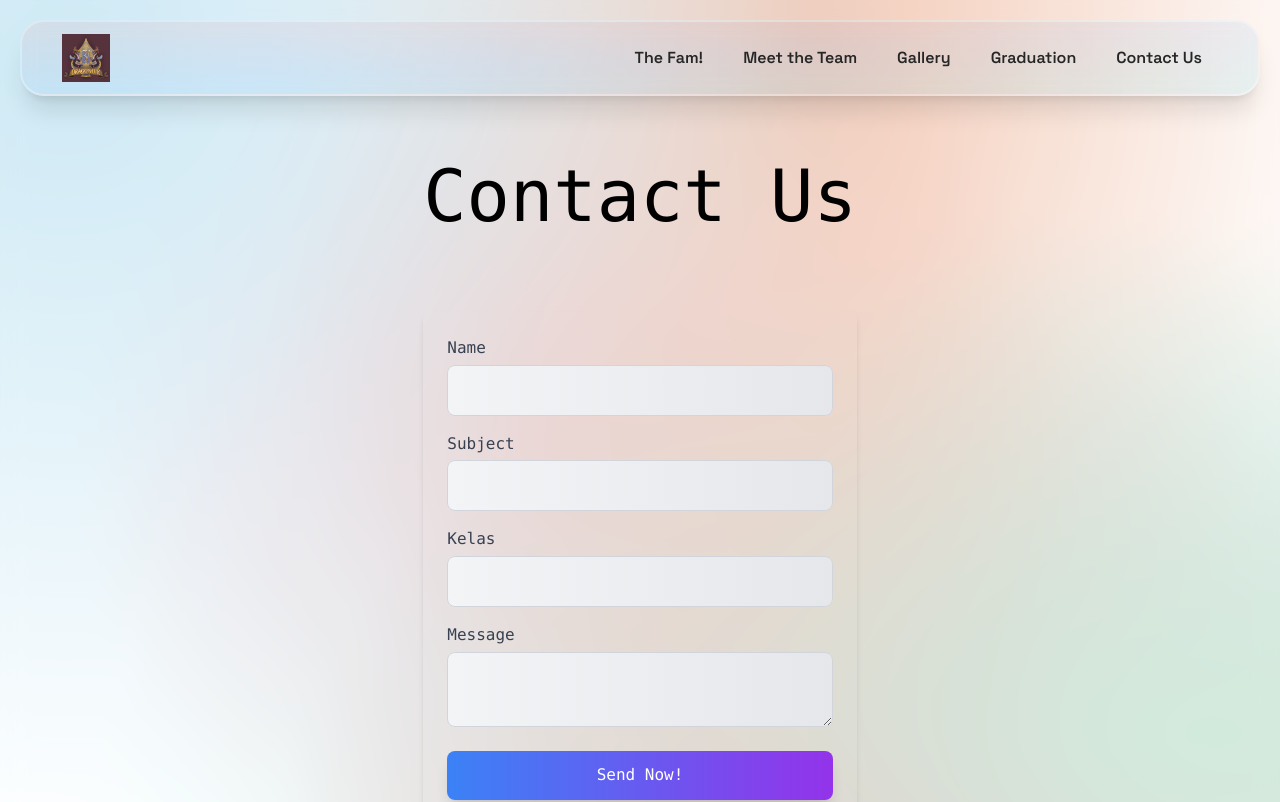
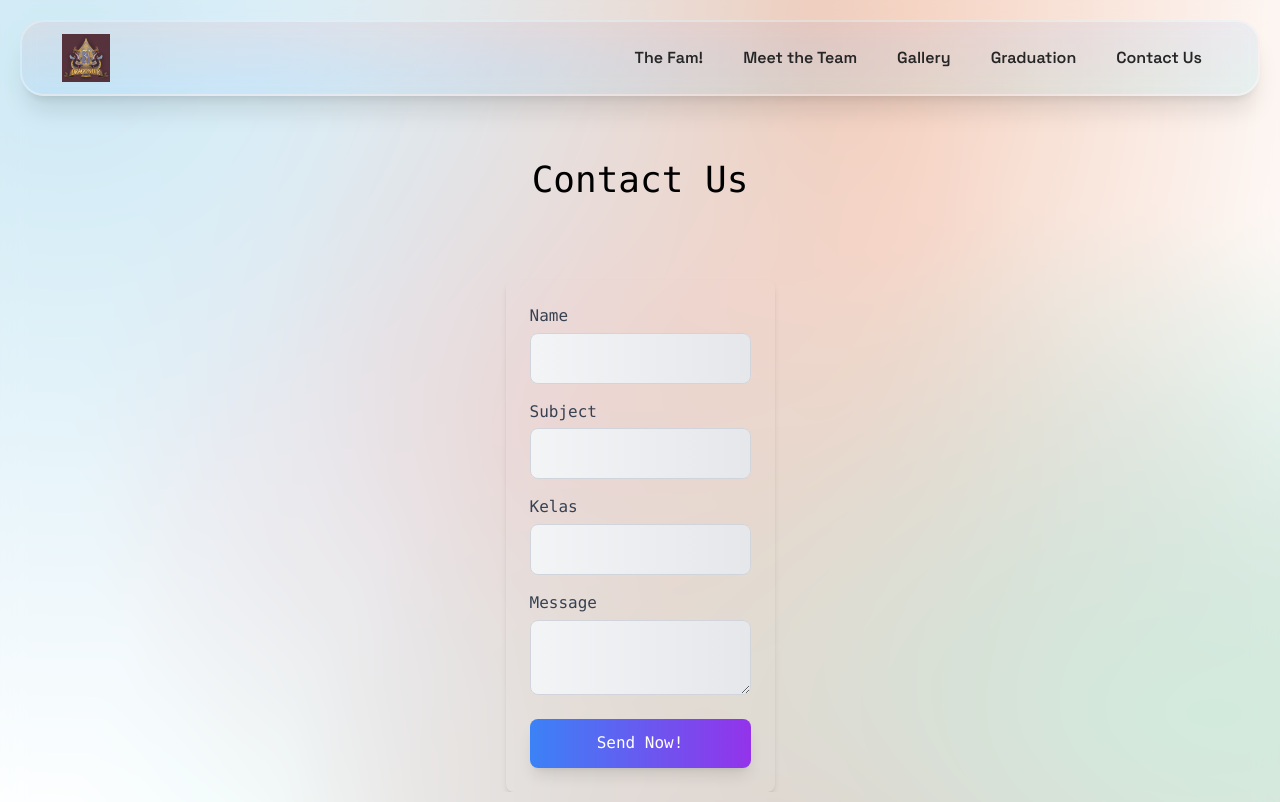
Before and after one commit to xnabil354/dragonoir-xxiv, a Next.js app: page /contact in a window 1280 px wide. Shown: the top 802 px of the page. Built offline with nearby package versions, Linux system fonts and the light colour scheme.

Commit message:
fix: typo

```diff
--- a/app/contact/page.tsx
+++ b/app/contact/page.tsx
@@ -7,11 +7,11 @@ const Home: NextPage = () => {
     <div className="mt-40 px-3">
       <Head>
         <title>Contact Form</title>
-        <meta name="description" content="Contact form using Next.js, TypeScript, and TailwindCSS" />
+        <meta name="description" content="Contact form Dragonoir XXIV" />
         <link rel="icon" href="/favicon.ico" />
       </Head>
       <main>
-      <h1 className="z-10 text-7xl font-mono text-center mb-20">
+      <h1 className="z-10 text-4xl font-mono text-center mb-20">
         Contact Us
       </h1>
         <ContactForm />
```
